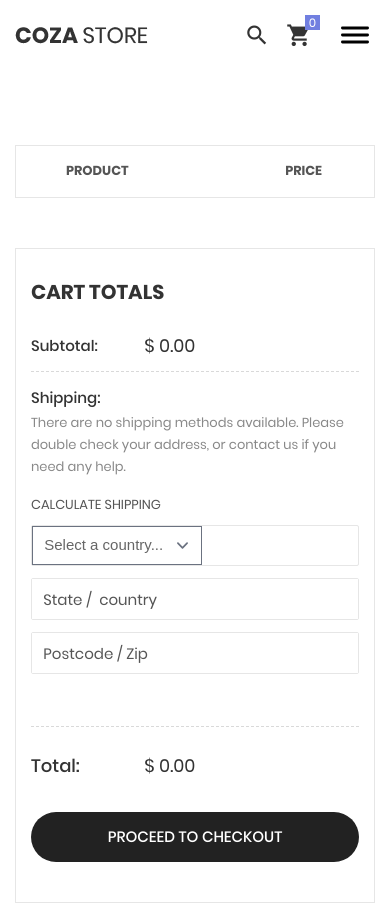
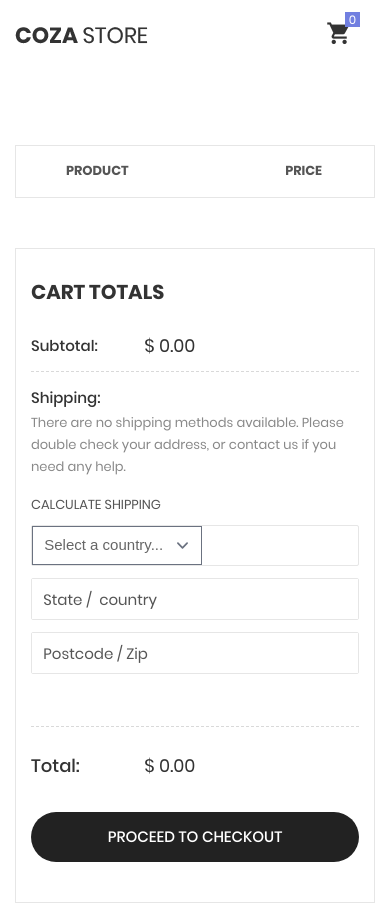
Before and after one commit to rahamatj/mern-ecom-client, a React (Vite) app: page /cart in a window 390 px wide. Shown: the top 905 px of the page. Built offline with nearby package versions, Linux system fonts and the light colour scheme; a web font is replaced by a local one.

Commit message:
fixed mobile menu bug

```diff
--- a/src/components/Header.jsx
+++ b/src/components/Header.jsx
@@ -53,25 +53,17 @@ const Header = () => {
 
                 <div className="wrap-header-mobile">
                     <div className="logo-mobile">
-                        <a href="index-2.html"><img src={logo_01} alt="IMG-LOGO" /></a>
+                        <Link to="/"> <img src={logo_01} alt="IMG-LOGO" /></Link>
                     </div>
 
                     <div className="wrap-icon-header flex-w flex-r-m m-r-15">
-                        <div className="icon-header-item cl2 hov-cl1 trans-04 p-r-11 js-show-modal-search">
-                            <i className="zmdi zmdi-search"></i>
-                        </div>
-
-                        <div
-                            className="icon-header-item cl2 hov-cl1 trans-04 p-r-11 p-l-10 icon-header-noti js-show-cart"
-                            data-notify={cartCount}>
-                            <i className="zmdi zmdi-shopping-cart"></i>
-                        </div>
-                    </div>
-
-                    <div className="btn-show-menu-mobile hamburger hamburger--squeeze">
-                        <span className="hamburger-box">
-                            <span className="hamburger-inner"></span>
-                        </span>
+                        <Link to="/cart">
+                            <span
+                                className="icon-header-item cl2 hov-cl1 trans-04 p-r-11 p-l-10 icon-header-noti js-show-cart"
+                                data-notify={cartCount}>
+                                <i className="zmdi zmdi-shopping-cart"></i>
+                            </span>
+                        </Link>
                     </div>
                 </div>
 
--- a/src/pages/Cart.jsx
+++ b/src/pages/Cart.jsx
@@ -14,6 +14,9 @@ const Cart = () => {
         cart.forEach(product => {
             subtotal += totalPriceOfProduct(product._id);
         });
+
+        subtotal = parseFloat(subtotal);
+        subtotal = Math.round(subtotal * 100) / 100;
 
         return (+subtotal).toFixed(2);
     };
```
